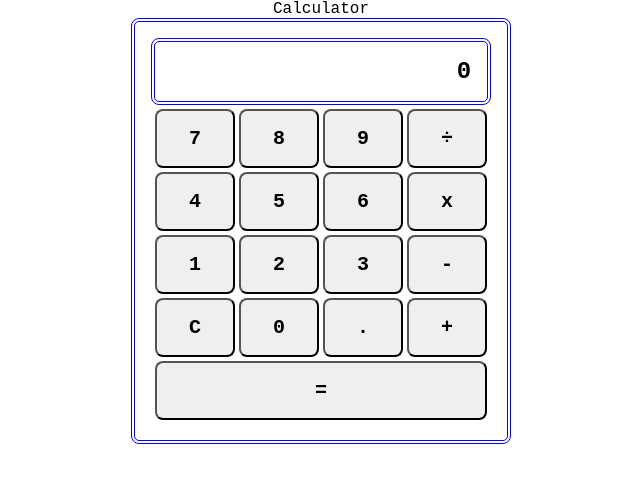
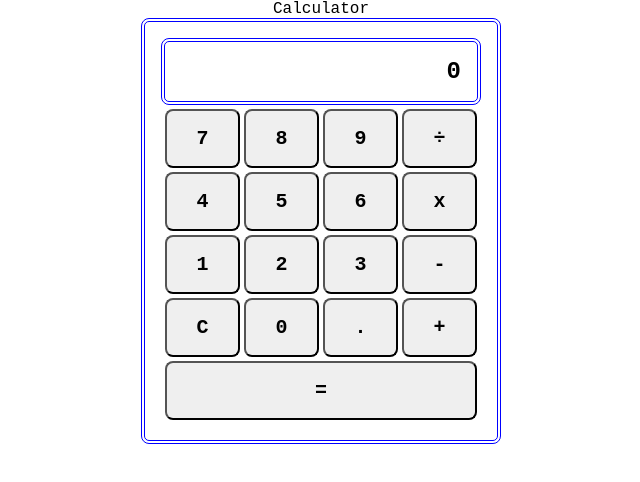
Before and after one commit to rc-gr/calculator, a plain HTML site: page index.html in a window 1280 px wide. Shown: the whole page, without its empty margins (319-959 px from the left). Drawn offline with Linux system fonts and the light colour scheme.

Commit message:
Fix layout such that the display would not grow

```diff
--- a/style.css
+++ b/style.css
@@ -17,6 +17,7 @@ body, button {
   border: 4px double blue;
   border-radius: 8px;
   padding: 16px;
+  width: 320px;
 }
 
 .display {
@@ -36,7 +37,7 @@ body, button {
 
 .btn {
   border-radius: 8px;
-  padding: 16px 32px;
+  padding: 16px 8px;
   flex: 1;
   font-size: 20px;
   font-weight: 600;
```
